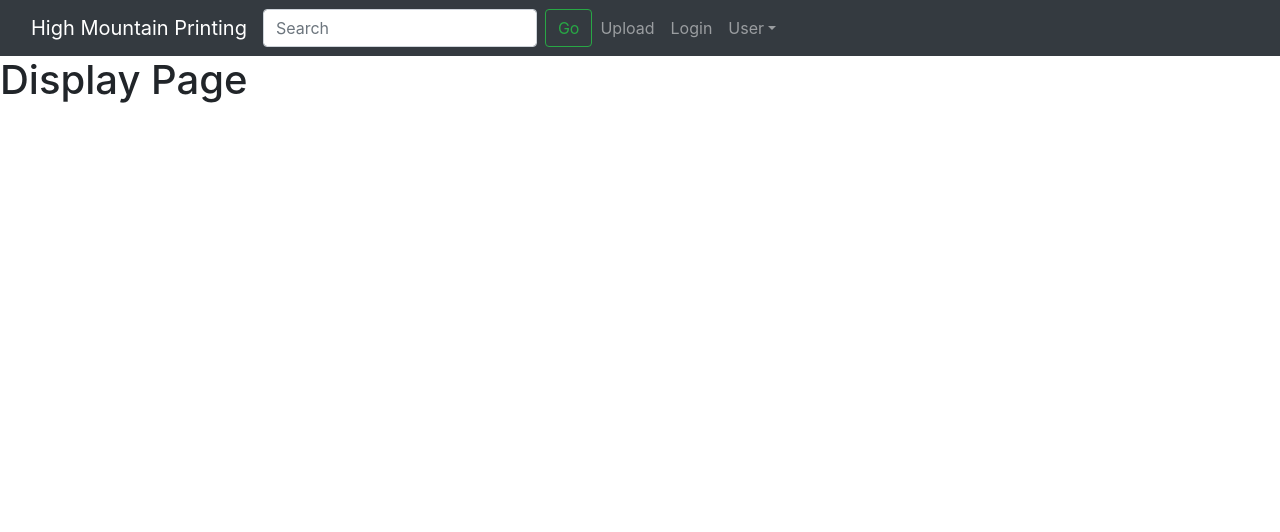
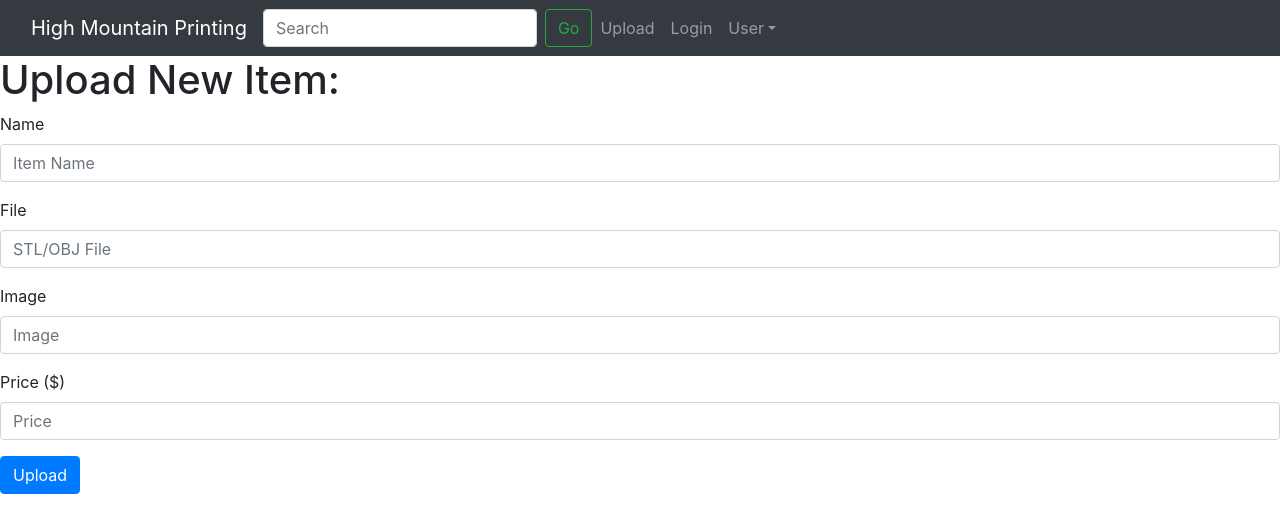
Before and after one commit to tlmontalto/hm_print_shop_frontend, a React (Create React App) app: page /upload in a window 1280 px wide. Shown: the top 532 px of the page. Built offline with nearby package versions, Linux system fonts and the light colour scheme.

Commit message:
set up new item form

```diff
--- a/src/App.js
+++ b/src/App.js
@@ -7,6 +7,7 @@ import Login from './components/Login';
 import DisplayPage from './components/DisplayPage';
 import Navbar from './components/Navbar';
 import {useState, useEffect} from 'react';
+import NewItemForm from './components/NewItemForm'
 
 let baseURL;
 
@@ -30,7 +31,8 @@ const [image, setImage] = useState('')
         <Route path="/" exact component={HomePage}/>
         <Route path="/signup" component={SignUp}/>
         <Route path="/login" component={Login}/>
-        <Route path="/:item" component={DisplayPage}/>
+        <Route path="/display/:item" exact component={DisplayPage}/>
+        <Route path="/upload" component={NewItemForm}/>
       </Switch>
     </Router>
   );
--- a/src/components/Navbar.js
+++ b/src/components/Navbar.js
@@ -19,11 +19,11 @@ export default function Navbar() {
                     </form>
 
                     <ul className="navbar-nav me-auto mb-2 mb-lg-0">
-                        <li className="nav-item">
-                            <a className="nav-link" href="#">Upload</a>
-                        </li>
+                        <Link to="/upload">
+                            <li className="nav-item nav-link">Upload</li>
+                        </Link>
                         <Link to="/login">
-                        <li className="nav-item nav-link">Login</li>
+                            <li className="nav-item nav-link">Login</li>
                         </Link>
 
                         <li className="nav-item dropdown">
--- a/src/components/NewItemForm.js
+++ b/src/components/NewItemForm.js
@@ -3,16 +3,30 @@ import React from 'react'
 export default function NewItemForm() {
     return (
         <div>
+            <h1>Upload New Item:</h1>
             <form>
-                <input type="text" id="name" name="name" placeholder="Item Name"/>
 
-                <input type="text" id="file" name="file" placeholder="STL/OBJ File"/>
+                <div className="mb-3">
+                <label for="name" className="form-label">Name</label>
+                <input className="form-control" type="text" id="name" name="name" placeholder="Item Name"/>
+                </div>
 
-                <input type="text" id="image" name="image" placeholder="Image"/>
+                <div className="mb-3">
+                <label for="file" className="form-label">File</label>
+                <input className="form-control" type="text" id="file" name="file" placeholder="STL/OBJ File"/>
+                </div>
 
-                <input type="text" id="price" name="price" placeholder="Price"/>
+                <div className="mb-3">
+                <label for="image" className="form-label">Image</label>
+                <input className="form-control" type="text" id="image" name="image" placeholder="Image"/>
+                </div>
 
-                <input type="submit" value="Add Puppy"/>
+                <div className="mb-3">
+                <label for="price" className="form-label">Price ($)</label>
+                <input className="form-control" type="text" id="price" name="price" placeholder="Price"/>
+                </div>
+
+                <input className="btn btn-primary" type="submit" value="Upload"/>
             </form>
         </div>
     )
```
